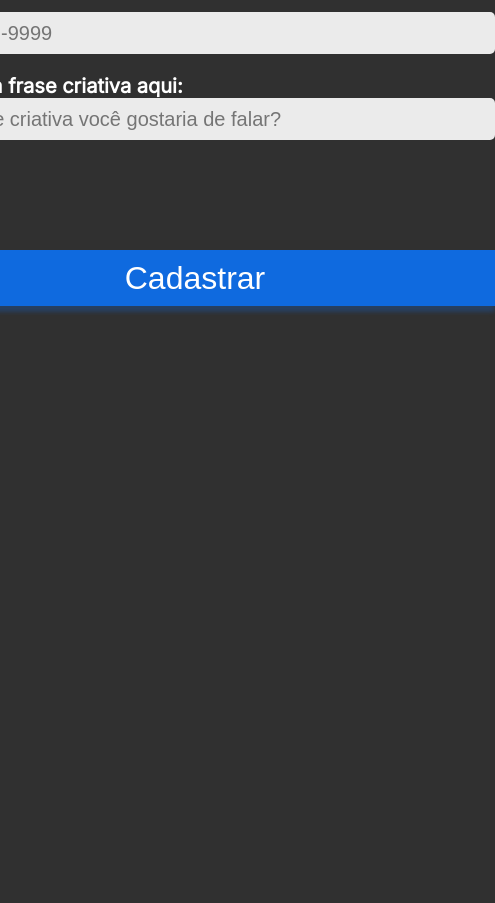
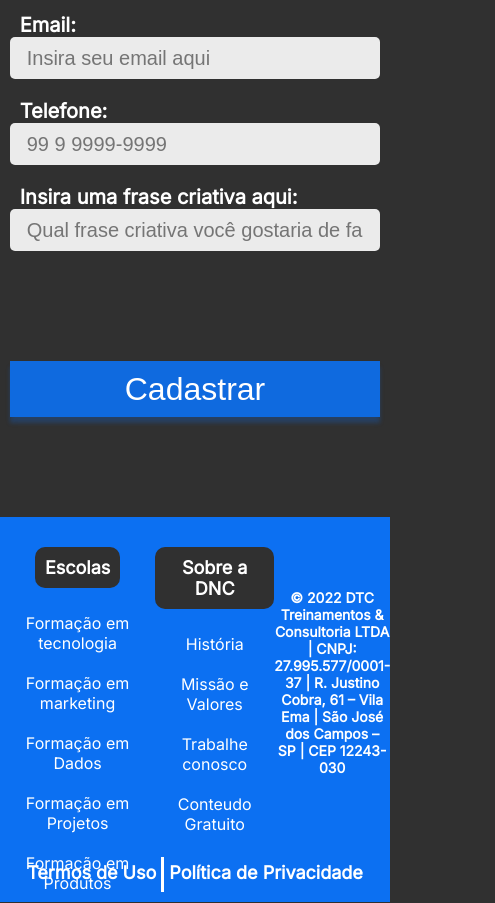
Before and after one commit to ogutorocha/bootcamp-dnc, a plain HTML site: page index.html in a window 390 px wide. Shown: the part 1041-1944 px from the top of the page, 495 px wide, since content can reach past the window. Before the commit the page ends 1447 px from the top, so only its background shows below. Drawn offline with Linux system fonts and the light colour scheme.

Commit message:
Inicio do media query

```diff
--- a/estilo.css
+++ b/estilo.css
@@ -173,3 +173,150 @@ body {
             border: 0px;
 
         }
+
+        /* footer */
+
+        footer {
+            width: 100%;
+            background-color: var(--azul-dnc);
+
+        }
+
+        footer .linha1 {
+            display: flex;
+            justify-content: space-around;
+            align-items: center;
+
+
+        }
+
+        footer ul {
+            list-style: none;
+            margin: 0px;
+            padding: 0px;
+            font-family: var(--font-padrão);
+        }
+
+        footer li {
+            text-align: center;
+            color: white;
+        }
+
+        footer nav {
+            display: flex;
+            flex-direction: column;
+            align-items: center;
+            height: 330px;
+        }
+
+        footer h5 {
+            text-align: center;
+            color: white;
+            font-weight: 600;
+            font-size: 18px;
+            font-family: var(--font-padrão);
+            background-color: var(--preto-dnc);
+            border-radius: 10px;
+            padding:  10px 10px 10px 10px;
+            margin-bottom: 15px;
+
+        }
+
+        footer ul li {
+            padding: 10px;
+        }
+        footer ul li a {
+            color: white;
+            text-decoration: none;
+        }
+
+        footer ul li a:hover {
+            color: var(--cinza-hover);
+
+        }
+
+        footer .endereco {
+            color: white;
+            font-weight: 600;
+            font-size: 14px;
+            font-family: var(--font-padrão);
+            width: 15%;
+            text-align: center;
+            width: 30%;
+        }
+
+        /* linha 2 */
+
+        footer .linha2 {
+            height: 35px;
+            display: flex;
+            justify-content: center;
+            margin: 0px;
+            padding: 10px;
+
+        }
+
+        footer .linha2 a {
+            font-family: var(--font-padrão);
+            font-size: 18px;
+            font-weight: 600;
+            color: white;
+            text-decoration: none;
+            padding: 5px;
+
+        }
+
+        footer .linha2 a:first-child {
+            border-right: 3px solid white;
+        }
+
+        footer.linha2 a:hover {
+            color: var(--cinza-hover);
+        }
+
+        /* media query*/
+
+@media only screen and (max-width: 600px) {
+
+    #principal {
+        flex-direction: column;
+        height: auto;
+    }
+    #menu {
+        flex-direction: column;
+        width: 100%;
+        padding: 0px;
+
+    }
+
+    #menu a {
+        display: flex;
+        align-items: center;
+        height: 50px;
+
+    }
+
+    #principal button {
+        width: 100%;
+        margin: 0px;
+
+    }
+    /* section  */
+    section h1{
+        font-size: 38px;
+    }
+
+    section h2{
+        font-size: 28px;
+        padding-right: 15px;
+        padding-left: 15px;
+    }
+
+    form {
+        width:  95%;
+        font-size: 20px;
+    }
+
+    .checkbox-itens label {
+        font-size: 15px;
+    }
--- a/index.html
+++ b/index.html
@@ -71,5 +71,60 @@
         </form>
     </section>
 
+    <footer>
+        <div class="linha1">
+                <nav>
+                    <h5>Escolas</h5>
+                    <ul>
+                        <li>
+                            <a href="#">Formação em tecnologia</a>
+                        </li>
+                        <li>
+                            <a href="#">Formação em marketing</a>
+                        </li>
+                        <li>
+                            <a href="#">Formação em Dados</a>
+                        </li>
+                        <li>
+                            <a href="#">Formação em Projetos</a>
+                        </li>
+                        <li>
+                            <a href="#">Formação em Produtos</a>
+                        </li>
+                    </ul>
+
+                </nav>
+
+                <nav>
+                    <h5>Sobre a DNC</h5>
+                    <ul>
+                        <li>
+                            <a href="#">História</a>
+                        </li>
+                        <li>
+                            <a href="#">Missão e Valores</a>
+                        </li>
+                        <li>
+                            <a href="#">Trabalhe conosco</a>
+                        </li>
+                        <li>
+                            <a href="#">Conteudo Gratuito</a>
+                        </li>
+
+                    </ul>
+                </nav>
+
+            <div class="endereco">
+                © 2022 DTC Treinamentos & Consultoria
+                LTDA | CNPJ: 27.995.577/0001-37 | R.
+                Justino Cobra, 61 – Vila Ema | São José dos
+                Campos – SP | CEP 12243-030
+            </div>
+        </div>
+        <div class="linha2">
+            <a href=""> Termos de Uso </a>
+            <a href=""> Política de Privacidade </a>
+        </div>
+    </footer>
 </body>
 </html>
```
